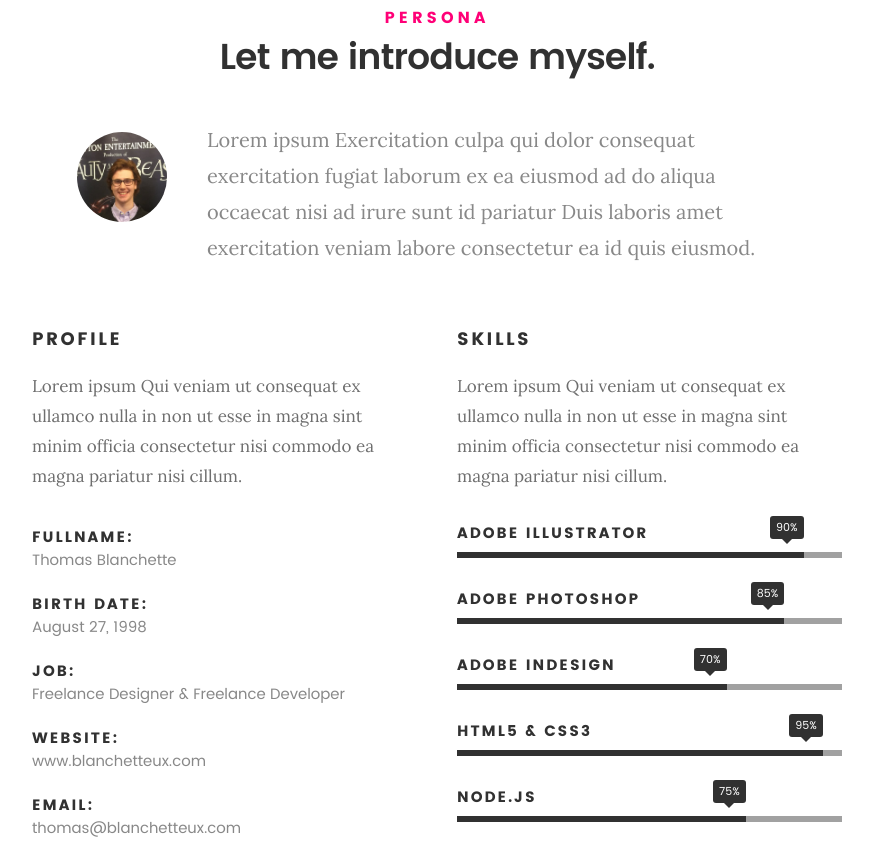
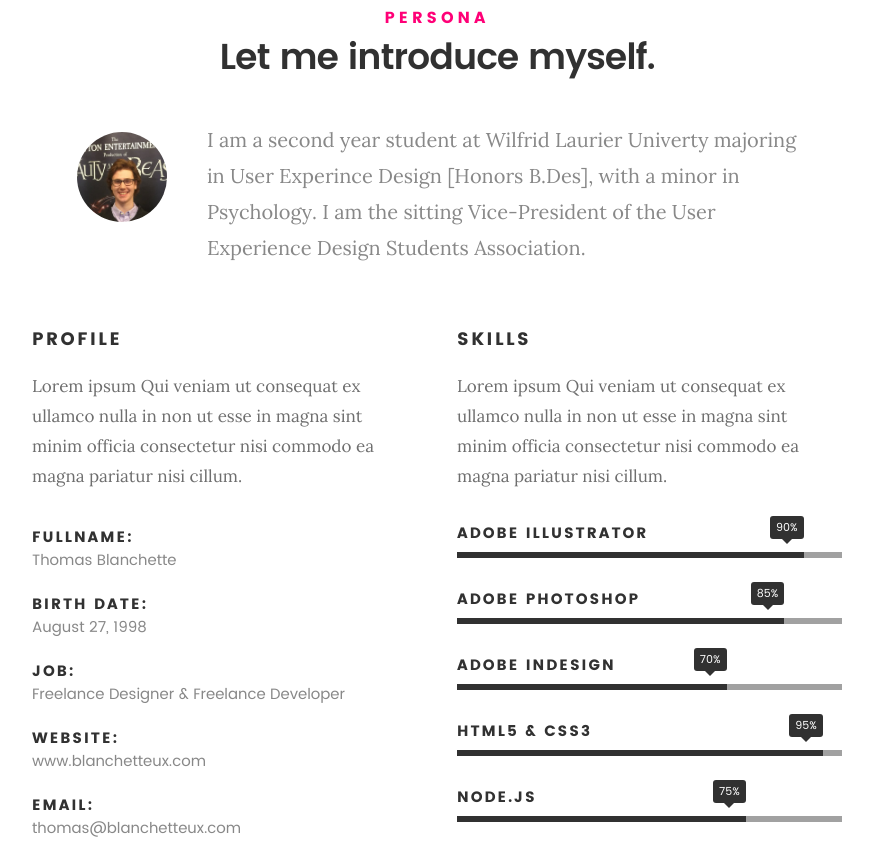
Before and after one commit to BlanchetteUX/UX220, a plain HTML site: page index.html in a window 1280 px wide. Shown: the part 917-1771 px from the top of the page, without its empty margins (203-1076 px from the left). Drawn offline with Linux system fonts and the light colour scheme; files whose address does not match are found by name.

Commit message:
Fixed location error in personal bio

```diff
--- a/index.html
+++ b/index.html
@@ -113,8 +113,11 @@
 
    				<img src="images/profile-pic.jpg" alt="Profile Picture">
 
-   				<p class="lead">Lorem ipsum Exercitation culpa qui dolor consequat exercitation fugiat laborum ex ea eiusmod ad do aliqua occaecat nisi ad irure sunt id pariatur Duis laboris amet exercitation veniam labore consectetur ea id quis eiusmod.</p>
-   			</div>
+   				<p class="lead">I am a second year student at Wilfrid Laurier Univerty majoring in User Experince Design [Honors B.Des], with a minor in Psychology.
+					I am the sitting Vice-President of the User Experience Design Students Association.
+				</p>
+
+			</div>
 
    		</div>
    	</div> <!-- /section-intro -->
@@ -207,8 +210,6 @@
    			<h1>More of my credentials.</h1>
 
    			<p class="lead">
-				I am a second year student at Wilfrid Laurier Univerty majoring in User Experince Design [Honors B.Des], with a minor in Psychology.
-				I am the sitting Vice-President of the User Experience Design Students Association.
 			</p>
 
    		</div>
```
